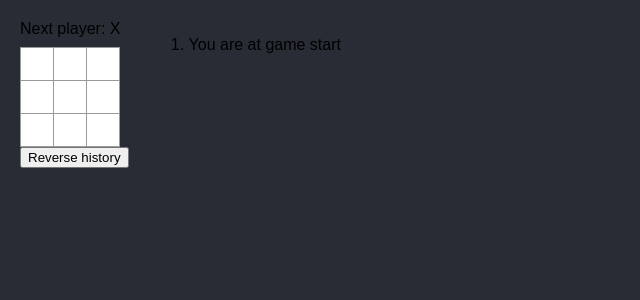
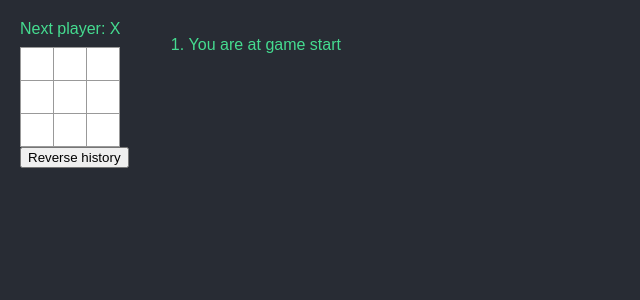
Before and after one commit to TanasieAlexandru/my-react-typescript, a React (Create React App) app: page / in a window 1280 px wide. Shown: the top 300 px of the page, without its empty margins (0-640 px from the left). Built offline with nearby package versions, Linux system fonts and the light colour scheme.

Commit message:
removed gh-pages support

```diff
--- a/package.json
+++ b/package.json
@@ -12,7 +12,6 @@
 		"@types/react-dom": "^18.0.10",
 		"eslint-config-prettier": "^8.6.0",
 		"eslint-plugin-prettier": "^4.2.1",
-		"gh-pages": "^5.0.0",
 		"react": "^18.2.0",
 		"react-dom": "^18.2.0",
 		"react-scripts": "5.0.1",
@@ -20,8 +19,6 @@
 		"web-vitals": "^2.1.4"
 	},
 	"scripts": {
-		"predeploy": "npm run build",
-		"deploy": "gh-pages -d build",
 		"start": "react-scripts start",
 		"build": "react-scripts build",
 		"test": "react-scripts test",
--- a/src/index.css
+++ b/src/index.css
@@ -1,13 +1,12 @@
 body {
-  margin: 0;
-  font-family: -apple-system, BlinkMacSystemFont, 'Segoe UI', 'Roboto', 'Oxygen',
-    'Ubuntu', 'Cantarell', 'Fira Sans', 'Droid Sans', 'Helvetica Neue',
-    sans-serif;
-  -webkit-font-smoothing: antialiased;
-  -moz-osx-font-smoothing: grayscale;
+	margin: 0;
+	font-family: -apple-system, BlinkMacSystemFont, 'Segoe UI', 'Roboto', 'Oxygen', 'Ubuntu', 'Cantarell', 'Fira Sans',
+		'Droid Sans', 'Helvetica Neue', sans-serif;
+	-webkit-font-smoothing: antialiased;
+	-moz-osx-font-smoothing: grayscale;
+	color: #45dc90;
 }
 
 code {
-  font-family: source-code-pro, Menlo, Monaco, Consolas, 'Courier New',
-    monospace;
+	font-family: source-code-pro, Menlo, Monaco, Consolas, 'Courier New', monospace;
 }
```
Also changed, not shown: 16 other files (tests, documents, lock files or other folders).
